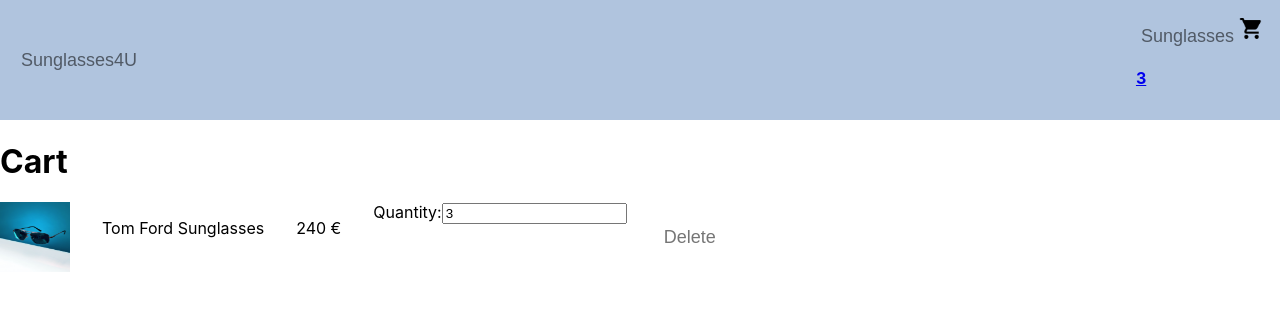
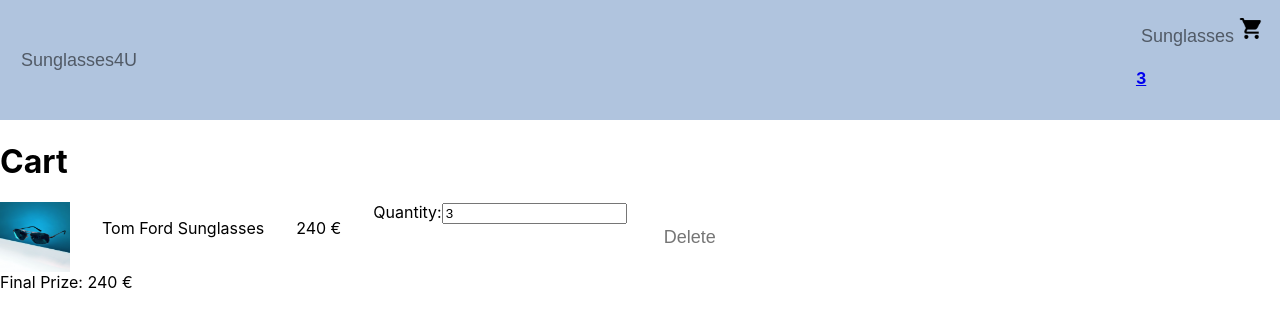
Before and after one commit to VitaliaSvirskaja/shopping-cart, a React (Vite) app: page /cart in a window 1280 px wide. Shown: the top 326 px of the page. Built offline with nearby package versions, Linux system fonts and the light colour scheme.

Commit message:
Added testing

```diff
--- a/index.html
+++ b/index.html
@@ -4,7 +4,7 @@
     <meta charset="UTF-8" />
     <link rel="icon" type="image/svg+xml" href="/src/favicon.svg" />
     <meta name="viewport" content="width=device-width, initial-scale=1.0" />
-    <title>Vite App</title>
+    <title>Vite Home</title>
   </head>
   <body>
     <div id="root"></div>
--- a/src/App.tsx
+++ b/src/App.tsx
@@ -1,15 +1,85 @@
-import styles from "./App.module.css";
+import { BrowserRouter, Routes, Route } from "react-router-dom";
 
-function App() {
-  return (
-    <div className={styles.App}>
-      <img
-        src="../images/banner.jpg"
-        alt="Home Banner"
-        className={styles.homeBanner}
-      />
-    </div>
-  );
+import { ProductListPage } from "./components/ProductListPage";
+import { ProductDetailPage } from "./components/ProductDetailPage";
+import { Cart } from "./components/Cart";
+import Home from "./Home";
+import { Navbar } from "./components/Navbar";
+import { useState } from "react";
+import { Article } from "./Article";
+import { mockArticles } from "./product-data";
+
+export interface Quantities {
+  [articleID: string]: number;
 }
 
+export const App = () => {
+  const [articles, setArticles] = useState<Array<Article>>(mockArticles);
+  const [articlesInCart, setArticlesInCart] = useState<Array<string>>(["A"]);
+  const [quantities, setQuantities] = useState<Quantities>({ A: 3 });
+
+  function handleAddToCart(articleID: string) {
+    const finalarticles = [...articlesInCart, articleID];
+    setArticlesInCart(finalarticles);
+    const updatedQuantities = { ...quantities, [articleID]: 1 };
+    setQuantities(updatedQuantities);
+  }
+
+  function handleDelete(articleID: string) {
+    const newArticles = articlesInCart.filter(
+      (article) => article !== articleID
+    );
+    setArticlesInCart(newArticles);
+    const { [articleID]: removedQuantity, ...remainingQuantities } = quantities;
+    setQuantities(remainingQuantities);
+  }
+
+  function handleQuantityChange(quantity: number, articleID: string) {
+    const updatedQuantities = { ...quantities, [articleID]: quantity };
+    setQuantities(updatedQuantities);
+  }
+
+  return (
+    <BrowserRouter>
+      <Navbar quantities={quantities} />
+      <Routes>
+        <Route path="/" element={<Home />} />
+        <Route
+          path="sunglasses"
+          element={<ProductListPage articles={articles} />}
+        />
+        <Route
+          path="sunglasses/:articleID"
+          element={
+            <ProductDetailPage
+              articles={articles}
+              onAddToCart={handleAddToCart}
+            />
+          }
+        />
+        <Route
+          path="/cart"
+          element={
+            <Cart
+              articles={articles}
+              articlesInCart={articlesInCart}
+              onDeleteArticle={handleDelete}
+              onChangeQuantity={handleQuantityChange}
+              quantities={quantities}
+            />
+          }
+        />
+        <Route
+          path="*"
+          element={
+            <main style={{ padding: "1rem" }}>
+              <p>There's nothing here!</p>
+            </main>
+          }
+        />
+      </Routes>
+    </BrowserRouter>
+  );
+};
+
 export default App;
--- /dev/null
+++ b/src/Home.tsx
@@ -0,0 +1,15 @@
+import styles from "./App.module.css";
+
+function Home() {
+  return (
+    <div className={styles.App}>
+      <img
+        src="../images/banner.jpg"
+        alt="Home Banner"
+        className={styles.homeBanner}
+      />
+    </div>
+  );
+}
+
+export default Home;
--- a/src/RouteSwitch.tsx
+++ /dev/null
@@ -1,85 +0,0 @@
-import { BrowserRouter, Routes, Route } from "react-router-dom";
-
-import { ProductListPage } from "./components/ProductListPage";
-import { ProductDetailPage } from "./components/ProductDetailPage";
-import { Cart } from "./components/Cart";
-import App from "./App";
-import { Navbar } from "./components/Navbar";
-import { useState } from "react";
-import { Article } from "./Article";
-import { mockArticles } from "./product-data";
-
-export interface Quantities {
-  [articleID: string]: number;
-}
-
-export const RouteSwitch = () => {
-  const [articles, setArticles] = useState<Array<Article>>(mockArticles);
-  const [articlesInCart, setArticlesInCart] = useState<Array<string>>(["A"]);
-  const [quantities, setQuantities] = useState<Quantities>({ A: 3 });
-
-  function handleAddToCart(articleID: string) {
-    const finalarticles = [...articlesInCart, articleID];
-    setArticlesInCart(finalarticles);
-    const updatedQuantities = { ...quantities, [articleID]: 1 };
-    setQuantities(updatedQuantities);
-  }
-
-  function handleDelete(articleID: string) {
-    const newArticles = articlesInCart.filter(
-      (article) => article !== articleID
-    );
-    setArticlesInCart(newArticles);
-    const { [articleID]: removedQuantity, ...remainingQuantities } = quantities;
-    setQuantities(remainingQuantities);
-  }
-
-  function handleQuantityChange(quantity: number, articleID: string) {
-    const updatedQuantities = { ...quantities, [articleID]: quantity };
-    setQuantities(updatedQuantities);
-  }
-
-  return (
-    <BrowserRouter>
-      <Navbar quantities={quantities} />
-      <Routes>
-        <Route path="/" element={<App />} />
-        <Route
-          path="sunglasses"
-          element={<ProductListPage articles={articles} />}
-        />
-        <Route
-          path="sunglasses/:articleID"
-          element={
-            <ProductDetailPage
-              articles={articles}
-              onAddToCart={handleAddToCart}
-            />
-          }
-        />
-        <Route
-          path="/cart"
-          element={
-            <Cart
-              articles={articles}
-              articlesInCart={articlesInCart}
-              onDeleteArticle={handleDelete}
-              onChangeQuantity={handleQuantityChange}
-              quantities={quantities}
-            />
-          }
-        />
-        <Route
-          path="*"
-          element={
-            <main style={{ padding: "1rem" }}>
-              <p>There's nothing here!</p>
-            </main>
-          }
-        />
-      </Routes>
-    </BrowserRouter>
-  );
-};
-
-export default RouteSwitch;
--- a/src/components/Cart.tsx
+++ b/src/components/Cart.tsx
@@ -1,7 +1,8 @@
 import { Article } from "../Article";
 import styles from "../styles/cart.module.css";
 import IconButton from "@mui/material/IconButton";
-import { Quantities } from "../RouteSwitch";
+import { Quantities } from "../App";
+import { useMemo } from "react";
 
 interface Props {
   articlesInCart: Array<string>;
@@ -12,6 +13,22 @@
 }
 
 export const Cart = (props: Props) => {
+  const finalPrize = useMemo<number>(() => {
+    const articlePrizes: Array<number> = Object.entries(props.quantities).map(
+      (entry) => {
+        const [articleID, quantity] = entry;
+        const article = props.articles.find(
+          (article) => article.id === articleID
+        );
+        return (article?.prize ?? 0) * quantity;
+      }
+    );
+    return articlePrizes.reduce(
+      (previousValue, currentValue) => previousValue + currentValue,
+      0
+    );
+  }, [props.quantities, props.articles]);
+
   return (
     <div>
       <h1>Cart</h1>
@@ -25,6 +42,9 @@
           quantities={props.quantities}
         />
       ))}
+      <div className={styles.finalPrizeContainer}>
+        Final Prize: {finalPrize} €
+      </div>
     </div>
   );
 };
@@ -42,11 +62,6 @@
   );
   const quantity = props.quantities[props.articleID];
   const updatedPrize = (article?.prize ?? 1) * quantity;
-  console.log(article);
-  console.log(quantity);
-  console.log(updatedPrize);
-  console.log(props.quantities);
-  console.log(props.articleID);
 
   return (
     <>
@@ -88,5 +103,3 @@
     </>
   );
 };
-
-// TODO Quantity form ergänzen + Logik
--- a/src/components/Navbar.tsx
+++ b/src/components/Navbar.tsx
@@ -1,7 +1,7 @@
 import styles from "../styles/header.module.css";
 import IconButton from "@mui/material/IconButton";
 import { Link } from "react-router-dom";
-import { Quantities } from "../RouteSwitch";
+import { Quantities } from "../App";
 
 interface Prop {
   quantities: Quantities;
@@ -35,7 +35,9 @@
               alt="shopping cart"
               className={styles.shoppingCartIcon}
             />
-            <p>{articleQuantityInCart === 0 ? "" : articleQuantityInCart}</p>
+            <p data-testid="navbarQuantity">
+              {articleQuantityInCart === 0 ? "" : articleQuantityInCart}
+            </p>
           </Link>
         </div>
       </nav>
--- a/src/main.tsx
+++ b/src/main.tsx
@@ -1,10 +1,10 @@
 import React from "react";
 import ReactDOM from "react-dom/client";
 import "./index.css";
-import RouteSwitch from "./RouteSwitch";
+import App from "./App";
 
 ReactDOM.createRoot(document.getElementById("root")!).render(
   <React.StrictMode>
-    <RouteSwitch />
+    <App />
   </React.StrictMode>
 );
--- a/src/styles/cart.module.css
+++ b/src/styles/cart.module.css
@@ -7,3 +7,7 @@
     display: flex;
     gap: 2rem
 }
+
+.finalPrizeContainer {
+    display: flex;
+}
--- a/vite.config.ts
+++ b/vite.config.ts
@@ -1,7 +1,12 @@
-import { defineConfig } from 'vite'
-import react from '@vitejs/plugin-react'
+import { defineConfig } from "vitest/config";
+import react from "@vitejs/plugin-react";
 
 // https://vitejs.dev/config/
 export default defineConfig({
-  plugins: [react()]
-})
+  plugins: [react()],
+  test: {
+    globals: true,
+    environment: "jsdom",
+    setupFiles: "./src/tests/setup.ts",
+  },
+});
```
Also changed, not shown: package.json (+9 -2 lines), src/tests/setup.ts (added, +1 -0 lines), 2 other files (tests, documents, lock files or other folders).
